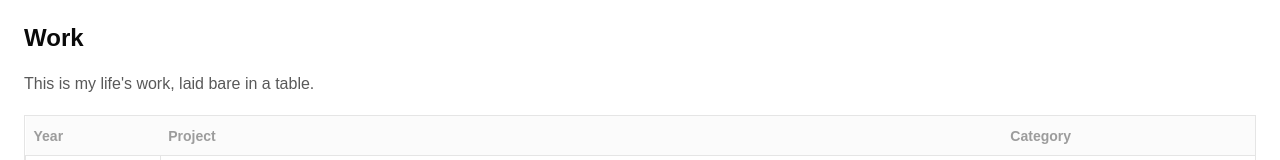
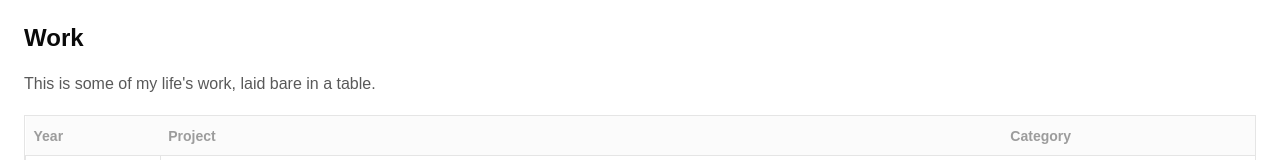
Before and after one commit to Fanoflix/personal-portfolio-v2, a Next.js app: page /work in a window 1280 px wide. Shown: the part 202-362 px from the top of the page. Built offline with nearby package versions, Linux system fonts and the light colour scheme; a web font is replaced by a local one.

Commit message:
IMPROVEMENT: Fixed layout shift caused by spawning scrollbar

```diff
--- a/src/app/globals.css
+++ b/src/app/globals.css
@@ -70,9 +70,15 @@
 }
 
 @layer base {
+  html {
+    overflow-x: hidden;
+    margin-right: calc(-1 * (100vw - 100%));
+  }
+
   * {
     @apply border-border;
   }
+
   body {
     @apply bg-background text-foreground antialiased;
   }
--- a/src/features/work/WorkPage.tsx
+++ b/src/features/work/WorkPage.tsx
@@ -256,7 +256,7 @@ export default function Page() {
       <StaggeredContainer containerClassName="flex flex-col gap-4">
         <h1 className="text-2xl font-semibold">Work</h1>
 
-        <p>This is my life&apos;s work, laid bare in a table.</p>
+        <p>This is some of my life&apos;s work, laid bare in a table.</p>
 
         <DataTable
           columns={columns}
```
